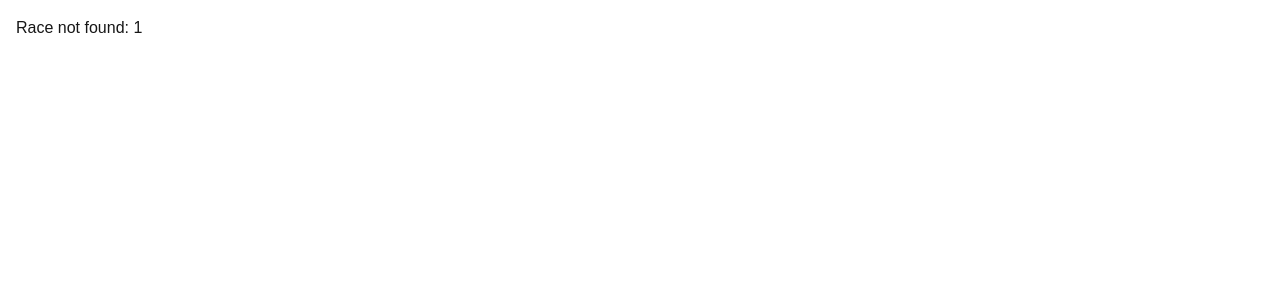
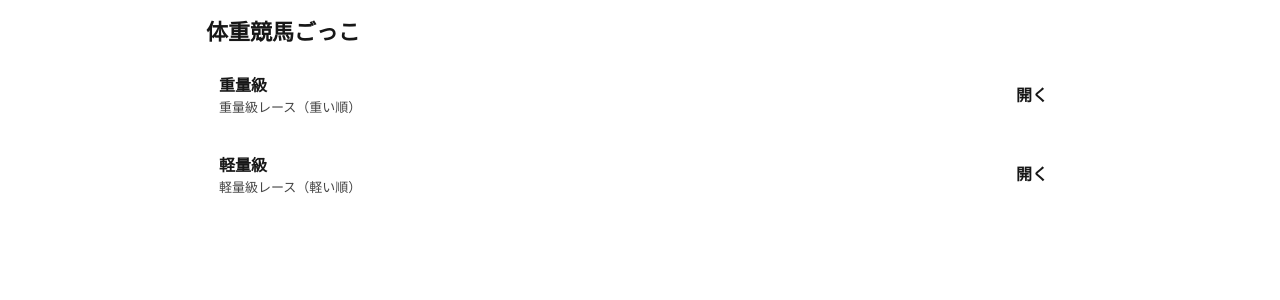
Before and after one commit to poirotec/keiba-gokko, a Next.js app: page /races/1 in a window 1280 px wide. Before the commit this address had no page. Shown: the top 300 px of the page. Built offline with nearby package versions, Linux system fonts and the light colour scheme.

Commit message:
Fix VoteForm props (remove voted)

```diff
--- a/app/races/[raceId]/page.tsx
+++ b/app/races/[raceId]/page.tsx
@@ -1,119 +1,74 @@
-import { cookies } from "next/headers";
-import { getRace, listPicksByRace } from "@/lib/storage";
-import { computeHorseWinOdds, computeTrifectaPopularity } from "@/lib/odds";
-import VoteForm from "./VoteForm";
+import Link from "next/link";
+import { getRace } from "@/lib/storage";
 
-export default async function RacePage({
-  params,
-}: {
-  params: { raceId: string };
-}) {
-  const race = await getRace(params.raceId);
-
-  if (!race) {
-    return <div style={{ padding: 16 }}>Race not found: {params.raceId}</div>;
-  }
-
-  const allPicks = await listPicksByRace(race.id);
-
-  const { entries } = computeHorseWinOdds(race, allPicks, 1);
-  const trifecta = computeTrifectaPopularity(allPicks).entries;
-
-  // cookie は「表示用に読んでおくだけ」（VoteFormへは渡さない）
-  const jar = await cookies();
-  const voted = jar.get(`race_${race.id}_voted`)?.value === "1";
-
-  const horseName = (id: string) => {
-    const h = race.horses.find((x: { id: string; name: string }) => x.id === id);
-    return h?.name ?? id;
-  };
+export default async function RacesPage() {
+  const heavy = await getRace("race_heavy");
+  const light = await getRace("race_light");
 
   return (
     <div style={{ padding: 16, maxWidth: 900, margin: "0 auto" }}>
       <h1 style={{ fontSize: 22, fontWeight: 700, marginBottom: 12 }}>
-        {race.title}
+        体重競馬ごっこ
       </h1>
 
-      {voted && (
-        <div
-          style={{
-            marginBottom: 12,
-            padding: 10,
-            borderRadius: 12,
-            border: "1px solid rgba(255,255,255,0.12)",
-            opacity: 0.9,
-            fontSize: 13,
-          }}
-        >
-          ? この端末（cookie）からは投票済みです
-        </div>
-      )}
-
-      <div style={{ marginBottom: 16 }}>
-        <h2 style={{ fontSize: 16, fontWeight: 700, marginBottom: 8 }}>
-          各馬（1着予想）オッズ
-        </h2>
-
-        <div
-          style={{
-            display: "grid",
-            gridTemplateColumns: "repeat(auto-fit, minmax(220px, 1fr))",
-            gap: 8,
-          }}
-        >
-          {entries.map((e) => (
-            <div
-              key={e.horseId}
-              style={{
-                border: "1px solid rgba(255,255,255,0.12)",
-                borderRadius: 12,
-                padding: 10,
-              }}
-            >
-              <div style={{ fontWeight: 700 }}>{horseName(e.horseId)}</div>
-              <div style={{ opacity: 0.8, fontSize: 13 }}>
-                {e.odds.toFixed(2)} 倍
-              </div>
-            </div>
-          ))}
-        </div>
-      </div>
-
-      <div style={{ marginBottom: 16 }}>
-        <h2 style={{ fontSize: 16, fontWeight: 700, marginBottom: 8 }}>
-          三連単 人気（投票数順）
-        </h2>
-
-        <div style={{ display: "grid", gap: 8 }}>
-          {trifecta.slice(0, 20).map((t) => {
-            const [firstId, secondId, thirdId] = t.key.split("-");
-            return (
-              <div
-                key={t.key}
-                style={{
-                  border: "1px solid rgba(255,255,255,0.12)",
-                  borderRadius: 12,
-                  padding: 10,
-                  display: "flex",
-                  justifyContent: "space-between",
-                  gap: 12,
-                }}
-              >
-                <div style={{ fontWeight: 700 }}>
-                  {horseName(firstId)} → {horseName(secondId)} →{" "}
-                  {horseName(thirdId)}
-                </div>
-                <div style={{ opacity: 0.8, fontSize: 13 }}>{t.count} 票</div>
-              </div>
-            );
-          })}
-        </div>
-      </div>
-
-      <div style={{ marginTop: 24 }}>
-        {/* voted は VoteForm の型に無いので渡さない */}
-        <VoteForm raceId={race.id} horses={race.horses} />
+      <div style={{ display: "grid", gap: 10 }}>
+        <RaceCard title="重量級" race={heavy} />
+        <RaceCard title="軽量級" race={light} />
       </div>
     </div>
   );
 }
+
+function RaceCard({
+  title,
+  race,
+}: {
+  title: string;
+  race: Awaited<ReturnType<typeof getRace>>;
+}) {
+  if (!race) {
+    return (
+      <div
+        style={{
+          border: "1px solid rgba(255,255,255,0.12)",
+          borderRadius: 12,
+          padding: 12,
+        }}
+      >
+        <div style={{ fontWeight: 700, marginBottom: 6 }}>{title}</div>
+        <div style={{ opacity: 0.8, fontSize: 13 }}>レースが見つかりません</div>
+      </div>
+    );
+  }
+
+  return (
+    <div
+      style={{
+        border: "1px solid rgba(255,255,255,0.12)",
+        borderRadius: 12,
+        padding: 12,
+      }}
+    >
+      <div style={{ display: "flex", justifyContent: "space-between", gap: 12 }}>
+        <div>
+          <div style={{ fontWeight: 700 }}>{title}</div>
+          <div style={{ opacity: 0.8, fontSize: 13 }}>{race.title}</div>
+        </div>
+
+        <Link
+          href={`/races/${race.id}`}
+          style={{
+            alignSelf: "center",
+            padding: "8px 12px",
+            borderRadius: 10,
+            border: "1px solid rgba(255,255,255,0.18)",
+            textDecoration: "none",
+            fontWeight: 700,
+          }}
+        >
+          開く
+        </Link>
+      </div>
+    </div>
+  );
+}
```
